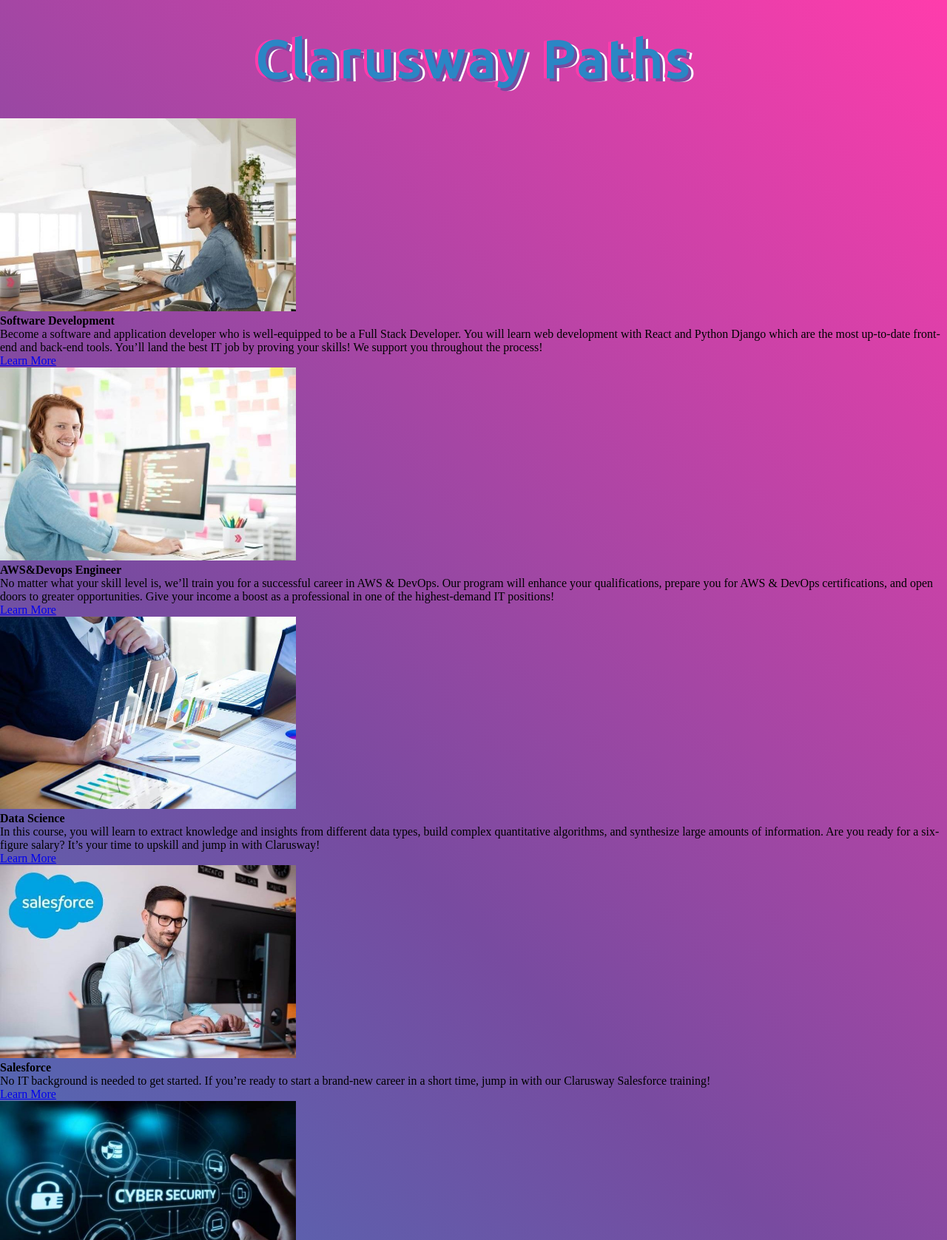
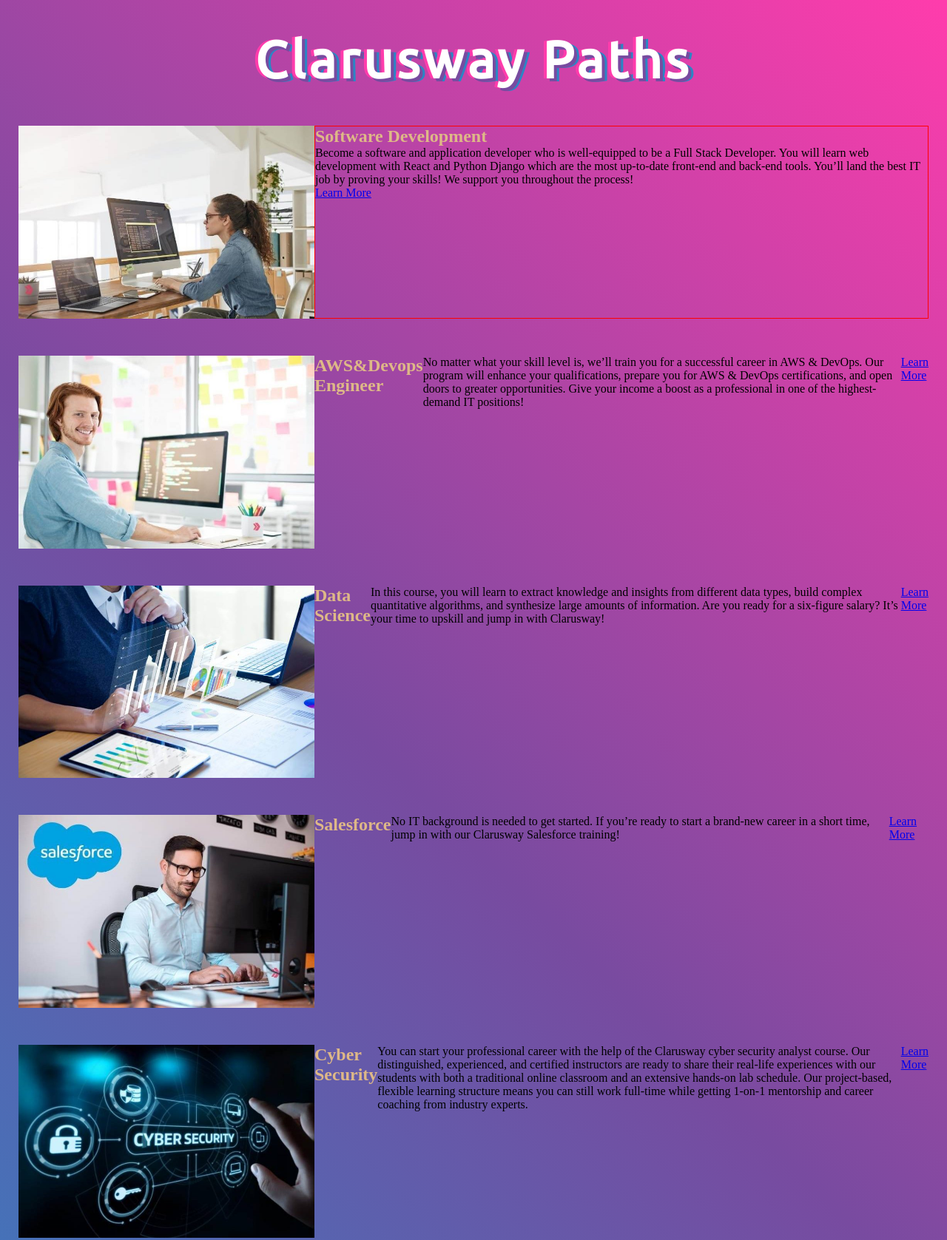
Before and after one commit to AkifKA/21.12.2022-hc-ass3, a plain HTML site: page index.html in a window 1280 px wide. Shown: the top 1677 px of the page at 74% size. Drawn offline with Linux system fonts and the light colour scheme.

Commit message:
5. display-flex

```diff
--- a/index.html
+++ b/index.html
@@ -14,22 +14,24 @@
     <main class="card-container">
       <article class="cards software">
         <img src="./images/fs.jpg" alt="fs" />
-        <h4>Software Development</h4>
-        <p>
-          Become a software and application developer who is well-equipped to be
-          a Full Stack Developer. You will learn web development with React and
-          Python Django which are the most up-to-date front-end and back-end
-          tools. You’ll land the best IT job by proving your skills! We support
-          you throughout the process!
-        </p>
-        <a href="https://clarusway.com/full-stack-developer/" target="_blank"
-          >Learn More</a
-        >
+        <div class="content">
+          <h2>Software Development</h2>
+          <p>
+            Become a software and application developer who is well-equipped to
+            be a Full Stack Developer. You will learn web development with React
+            and Python Django which are the most up-to-date front-end and
+            back-end tools. You’ll land the best IT job by proving your skills!
+            We support you throughout the process!
+          </p>
+          <a href="https://clarusway.com/full-stack-developer/" target="_blank"
+            >Learn More</a
+          >
+        </div>
       </article>
 
       <article class="cards aws">
         <img src="./images/aws.jpg" alt="fs" />
-        <h4>AWS&Devops Engineer</h4>
+        <h2>AWS&Devops Engineer</h2>
         <p>
           No matter what your skill level is, we’ll train you for a successful
           career in AWS & DevOps. Our program will enhance your qualifications,
@@ -42,7 +44,7 @@
 
       <article class="cards data clear">
         <img src="./images/datascience.jpg" alt="fs" />
-        <h4>Data Science</h4>
+        <h2>Data Science</h2>
         <p>
           In this course, you will learn to extract knowledge and insights from
           different data types, build complex quantitative algorithms, and
@@ -57,7 +59,7 @@
 
       <article class="cards salesforce clear">
         <img src="./images/salesforce.jpg" alt="fs" />
-        <h4>Salesforce</h4>
+        <h2>Salesforce</h2>
         <p>
           No IT background is needed to get started. If you’re ready to start a
           brand-new career in a short time, jump in with our Clarusway
@@ -70,7 +72,7 @@
 
       <article class="cards cyber clear">
         <img src="./images/cs.jpg" alt="fs" />
-        <h4>Cyber Security</h4>
+        <h2>Cyber Security</h2>
         <p>
           You can start your professional career with the help of the Clarusway
           cyber security analyst course. Our distinguished, experienced, and
@@ -87,7 +89,7 @@
 
       <article class="cards web3 clear">
         <img src="./images/web3.jpg" alt="fs" />
-        <h4>Web3 & Blockchain</h4>
+        <h2>Web3 & Blockchain</h2>
         <p>
           Earn a deep understanding of concepts such as blockchains,
           decentralization, and Web 3.0 applications. Understand the critical
@@ -100,7 +102,7 @@
 
       <article class="cards tester clear">
         <img src="./images/sdet.jpg" alt="fs" />
-        <h4>Software Development Engineer in Test</h4>
+        <h2>Software Development Engineer in Test</h2>
         <p>
           Become a software and application developer who is well-equipped to be
           a Full Stack Developer. You will learn web development with React and
--- a/style.css
+++ b/style.css
@@ -25,10 +25,10 @@
   font-family: "Ubuntu", sans-serif;
   font-size: 70px;
   font-weight: bold;
-  color: #2b86c5;
+  color: white;
   text-align: center;
   letter-spacing: 5px;
-  text-shadow: 4px 4px 0px #784ba0, -4px 0 0px #ff3cac, 7px 4px 0 #fff;
+  text-shadow: 4px 4px 0px #784ba0, -4px 0 0px #ff3cac, 7px 4px 0 #2b86c5;
 }
 
 img {
@@ -38,7 +38,18 @@
 img:hover {
   width: 500px;
 }
+main.card-container {
+}
 
-main article.h4 {
-  color: coral;
+main article.cards {
+  margin-top: 50px;
+  padding: 0px 25px;
+  display: flex;
 }
+
+main article h2 {
+  color: burlywood;
+}
+main article div.content {
+  border: 1px solid red;
+}
```
